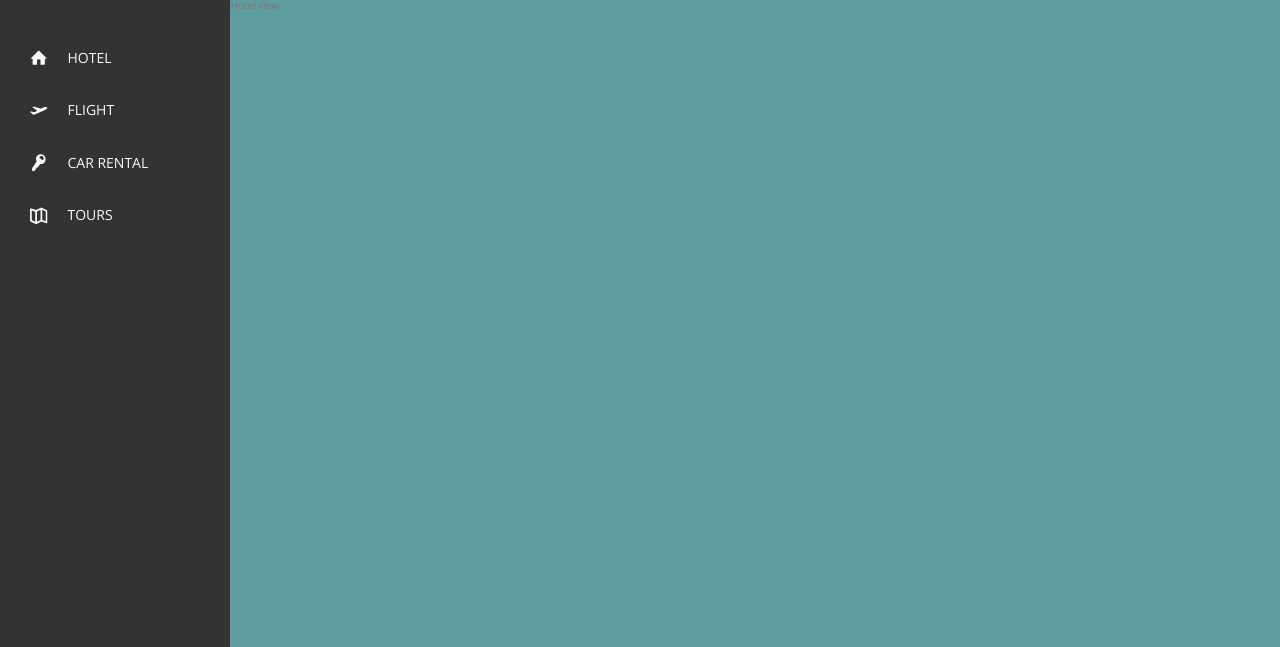
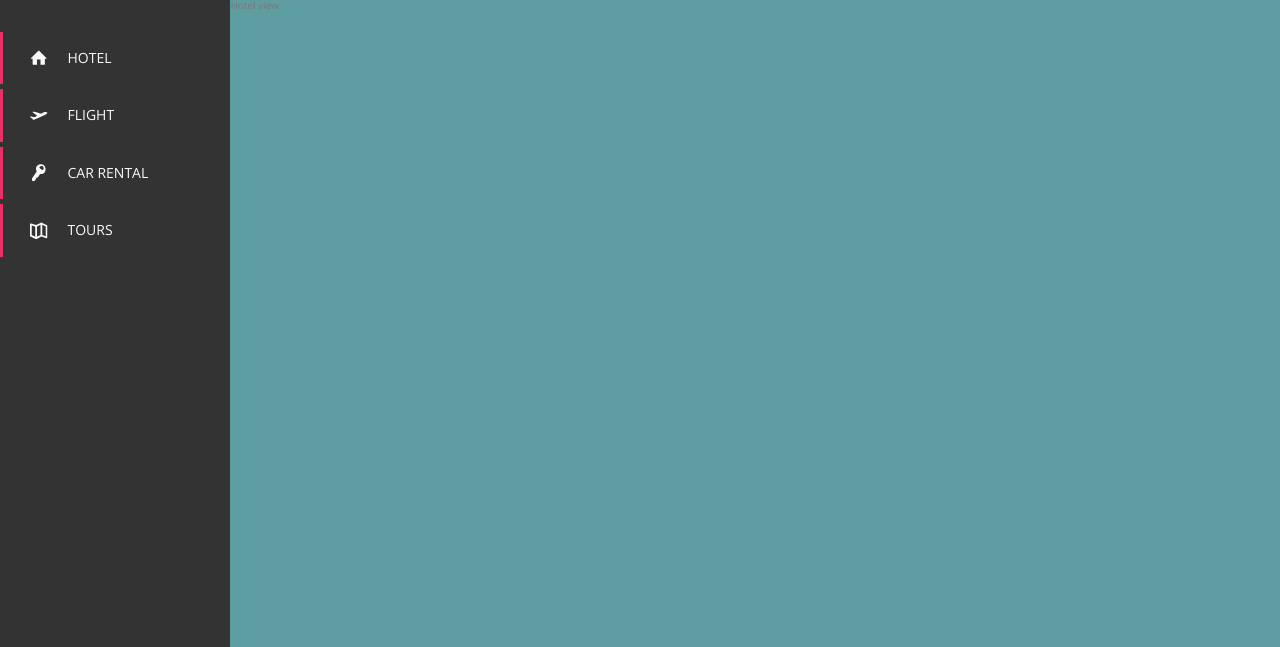
Before and after one commit to rom-30/vojaganto, a website: page index.html in a window 1280 px wide. Shown: the part 153-800 px from the top of the page. Drawn offline with nearby package versions, Linux system fonts and the light colour scheme.

Commit message:
item::before for hover effect

```diff
--- a/sass/_components.scss
+++ b/sass/_components.scss
@@ -142,7 +142,23 @@
     margin-top: 3.5rem;
 
     &__item {
+        position: relative;
 
+        &:not(:last-child) {
+            margin-bottom: .5rem;
+        }
+
+    }
+
+    &__item::before {
+        content: "";
+        position: absolute;
+        top: 0;
+        left: 0;
+        height: 100%;
+        width: 3px;
+        background-color: var(--color-primary);
+        // opacity: 0;
     }
 
     &__link:link,
```
Also changed, not shown: css/style.css.
